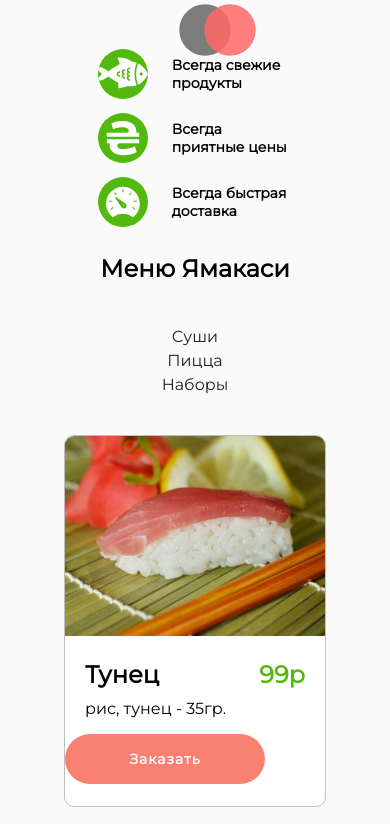
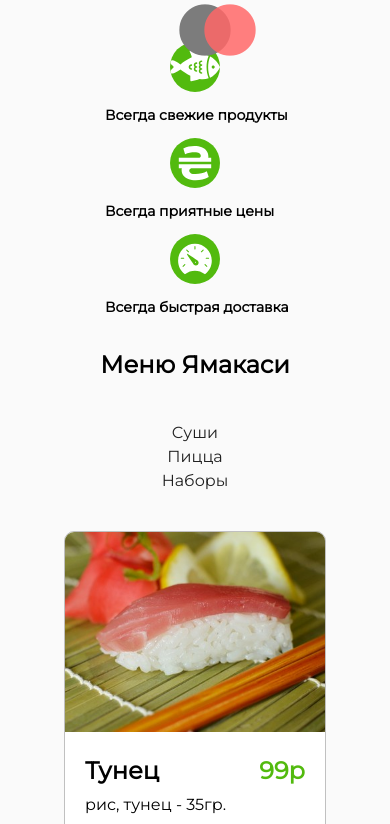
Before and after one commit to Nikita1999UA/yamasakiSite.github.io, a plain HTML site: page index.html in a window 390 px wide. Shown: the part 539-1363 px from the top of the page. Drawn offline with Linux system fonts and the light colour scheme; files whose address does not match are found by name.

Commit message:
Add files via upload

```diff
--- a/style/media.css
+++ b/style/media.css
@@ -115,6 +115,11 @@
     .breadcrumbs{
         text-align: center;
     }
+
+    .about-us div p {
+        width: 190px;
+        margin-left: 10px;
+    }
 }
 
 @media screen and (max-width: 1040px) {
--- a/style/style.css
+++ b/style/style.css
@@ -354,6 +354,10 @@ aside .aside-menu ul li p{
 
 .tunets-title h1:before{
 
+}
+
+.tunets-btn{
+    text-align: center;
 }
 
 .button{
```
